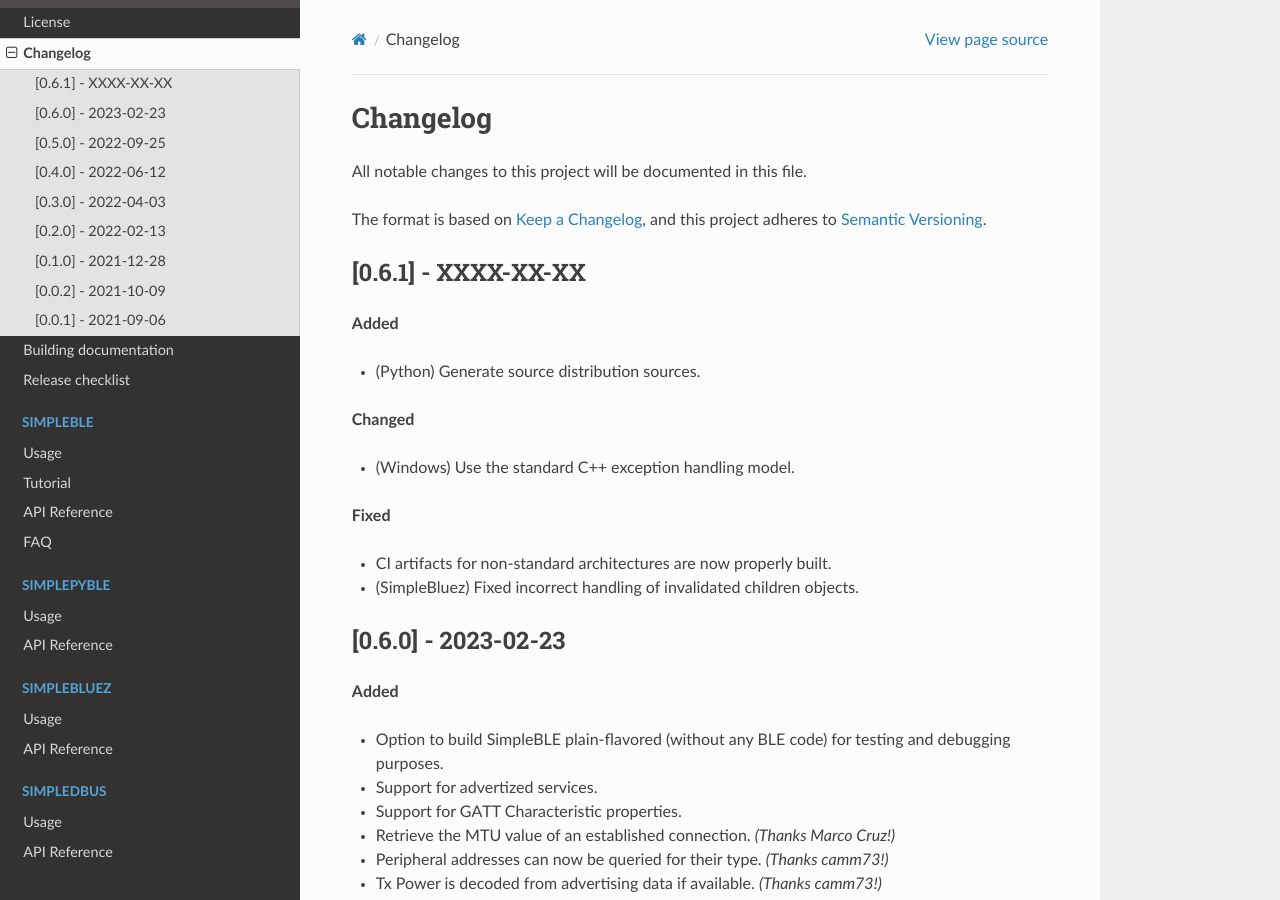
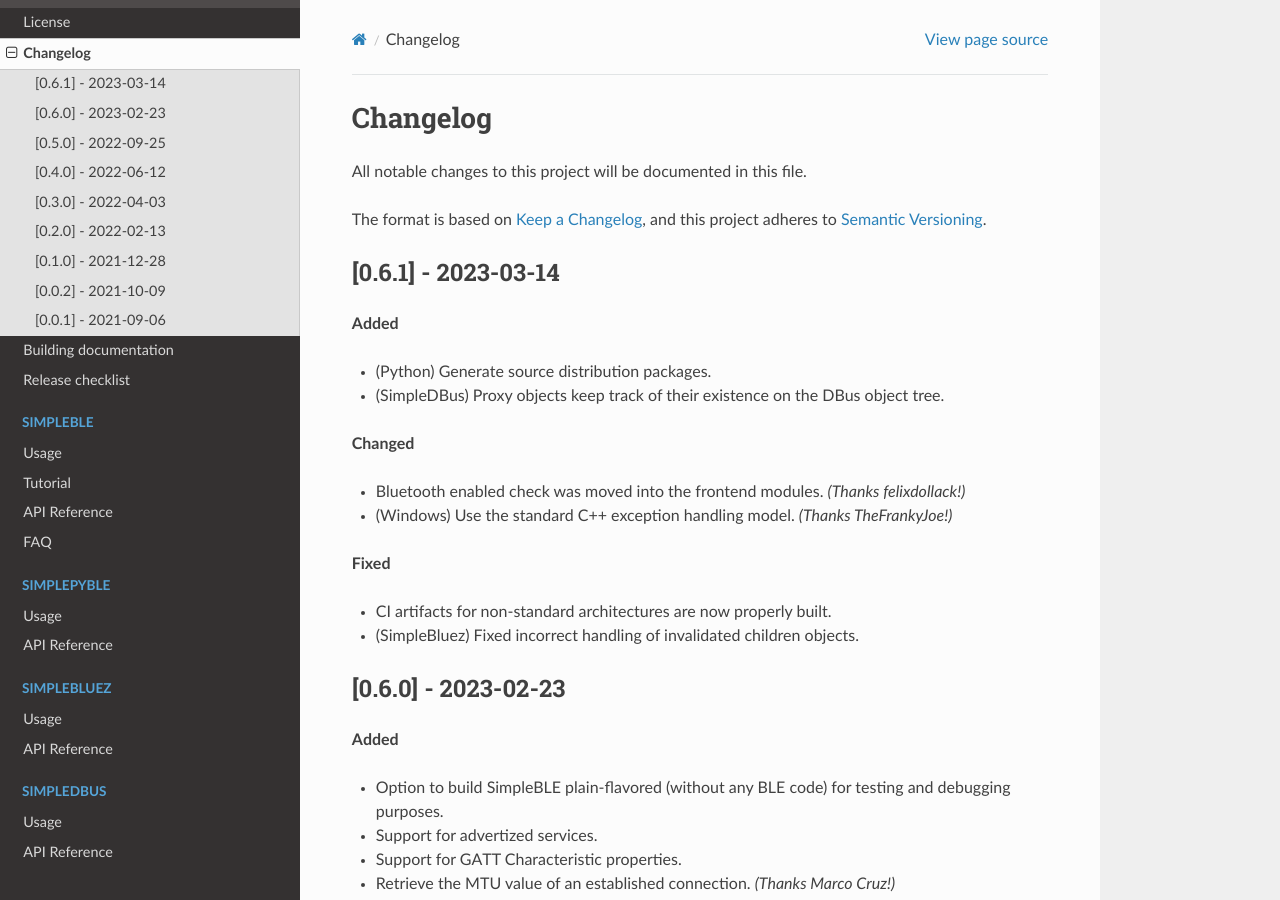
Before and after one commit to OpenBluetoothToolbox/SimpleBLE, a Sphinx documentation site: the page built from docs/changelog.rst, in a window 1280 px wide and 900 px high. Built offline with Sphinx 7.4.7 and the Read the Docs theme 2.0.0, drawn with Linux system fonts in a browser that asks for light colours.

Commit message:
Update versions for release

```diff
--- a/Cargo.toml
+++ b/Cargo.toml
@@ -2,7 +2,7 @@
 edition = "2021"
 
 name = "simplersble"
-version = "0.6.1-alpha1"
+version = "0.6.1"
 license = "MIT"
 description = "The all-in-one Bluetooth library that makes it easy to add wireless connectivity to your projects."
 readme = "simplersble/README.md"
--- a/docs/changelog.rst
+++ b/docs/changelog.rst
@@ -5,16 +5,18 @@
 
 The format is based on `Keep a Changelog`_, and this project adheres to `Semantic Versioning`_.
 
-[0.6.1] - XXXX-XX-XX
+[0.6.1] - 2023-03-14
 --------------------
 
 **Added**
 
-- (Python) Generate source distribution sources.
+- (Python) Generate source distribution packages.
+- (SimpleDBus) Proxy objects keep track of their existence on the DBus object tree.
 
 **Changed**
 
-- (Windows) Use the standard C++ exception handling model.
+- Bluetooth enabled check was moved into the frontend modules. *(Thanks felixdollack!)*
+- (Windows) Use the standard C++ exception handling model. *(Thanks TheFrankyJoe!)*
 
 **Fixed**
 
--- a/setup.py
+++ b/setup.py
@@ -22,7 +22,7 @@
 # Generate the version string
 # TODO: Make the dev portion smarter by looking at tags.
 version_str = (root / "VERSION").read_text(encoding="utf-8").strip()
-version_str += ".dev1" # ! Ensure it matches the intended release version!
+version_str += "" # ! Ensure it matches the intended release version!
 
 # Get the long description from the README file
 long_description = (root / "simplepyble" / "README.rst").read_text(encoding="utf-8")
```
